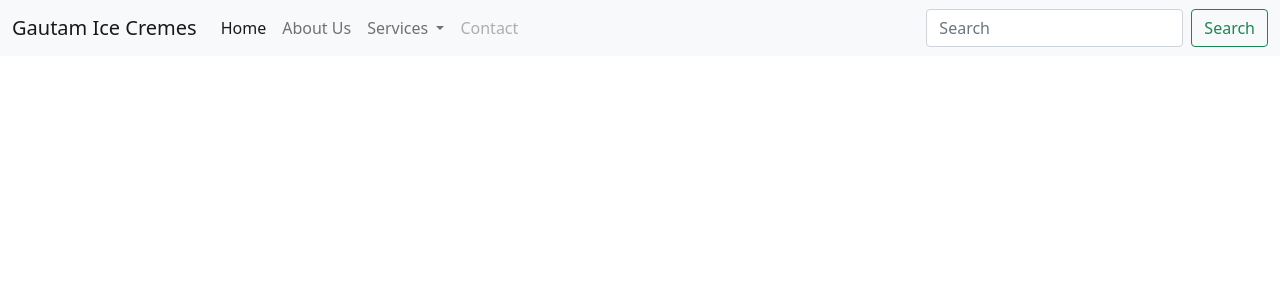
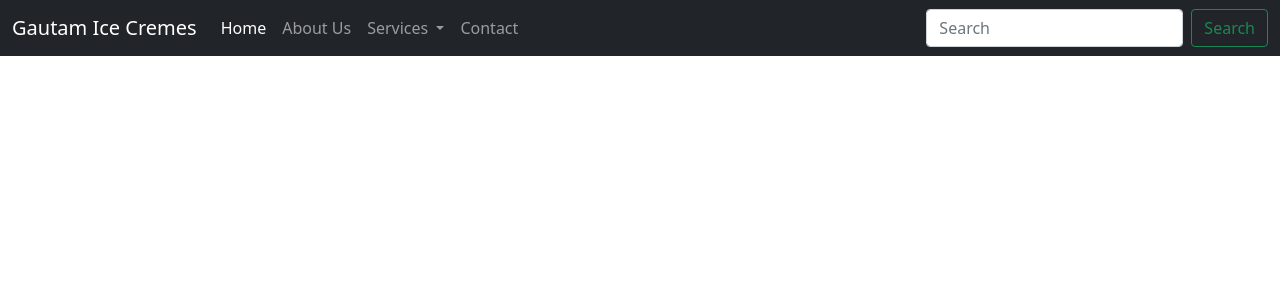
Before and after one commit to PGautam27/First-Django-Project, a Django app: page / in a window 1280 px wide. Shown: the top 300 px of the page. Run offline with Django 4.2, Linux system fonts and the light colour scheme.

Commit message:
First Django

```diff
--- a/templates/index.html
+++ b/templates/index.html
@@ -11,7 +11,7 @@
     <title>Gautam Ice cremes</title>
   </head>
   <body>
-    <nav class="navbar navbar-expand-lg navbar-light bg-light">
+    <nav class="navbar navbar-expand-lg navbar-dark bg-dark">
   <div class="container-fluid">
     <a class="navbar-brand" href="#">Gautam Ice Cremes</a>
     <button class="navbar-toggler" type="button" data-bs-toggle="collapse" data-bs-target="#navbarSupportedContent" aria-controls="navbarSupportedContent" aria-expanded="false" aria-label="Toggle navigation">
@@ -20,24 +20,24 @@
     <div class="collapse navbar-collapse" id="navbarSupportedContent">
       <ul class="navbar-nav me-auto mb-2 mb-lg-0">
         <li class="nav-item">
-          <a class="nav-link active" aria-current="page" href="#">Home</a>
+          <a class="nav-link active" aria-current="page" href="/">Home</a>
         </li>
         <li class="nav-item">
-          <a class="nav-link" href="#">About Us</a>
+          <a class="nav-link" href="/about">About Us</a>
         </li>
         <li class="nav-item dropdown">
           <a class="nav-link dropdown-toggle" href="#" id="navbarDropdown" role="button" data-bs-toggle="dropdown" aria-expanded="false">
             Services
           </a>
           <ul class="dropdown-menu" aria-labelledby="navbarDropdown">
-            <li><a class="dropdown-item" href="#">Ice Creme</a></li>
+            <li><a class="dropdown-item" href="/services">Ice Creme</a></li>
             <li><a class="dropdown-item" href="#">softy</a></li>
             <li><hr class="dropdown-divider"></li>
             <li><a class="dropdown-item" href="#">Family pack</a></li>
           </ul>
         </li>
         <li class="nav-item">
-          <a class="nav-link disabled">Contact</a>
+          <a class="nav-link" href="/contact">Contact</a>
         </li>
       </ul>
       <form class="d-flex">
```
Also changed, not shown: db.sqlite3.
